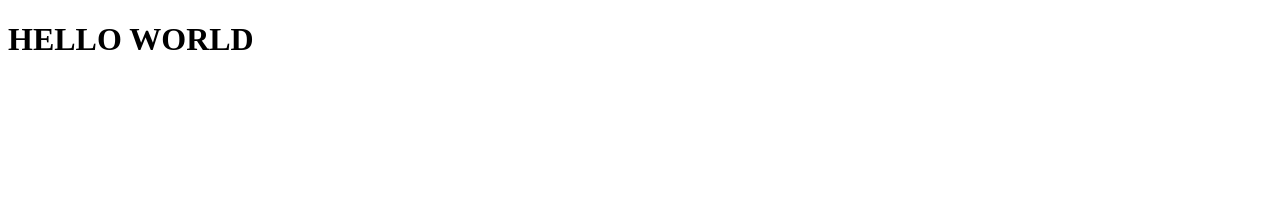
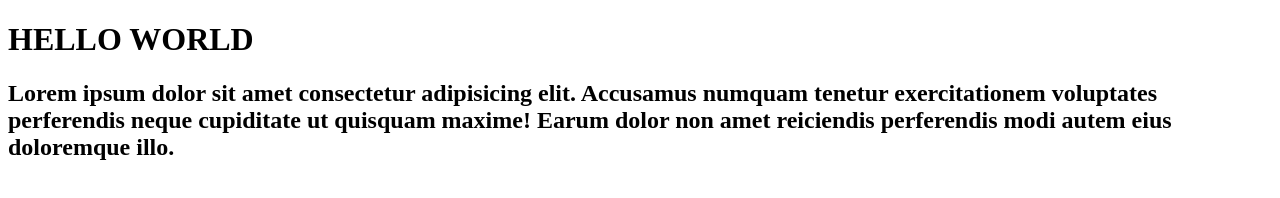
Before and after one commit to TMD2809/Git-101, a plain HTML site: page index.html in a window 1280 px wide. Drawn offline with Linux system fonts and the light colour scheme.

Commit message:
second commit

```diff
--- a/index.html
+++ b/index.html
@@ -8,5 +8,11 @@
   </head>
   <body>
     <h1>HELLO WORLD</h1>
+    <h2>
+      Lorem ipsum dolor sit amet consectetur adipisicing elit. Accusamus numquam
+      tenetur exercitationem voluptates perferendis neque cupiditate ut quisquam
+      maxime! Earum dolor non amet reiciendis perferendis modi autem eius
+      doloremque illo.
+    </h2>
   </body>
 </html>
```
